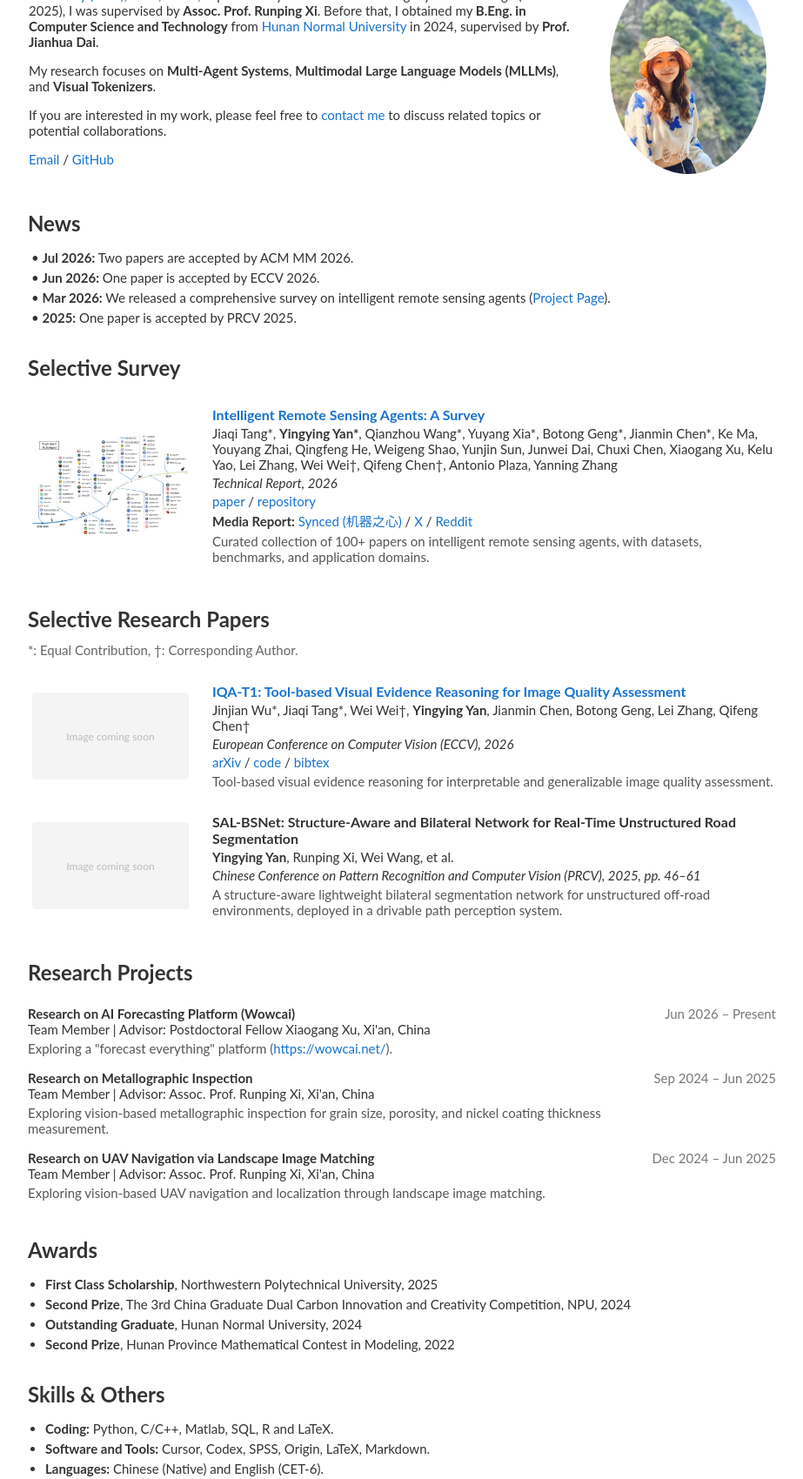
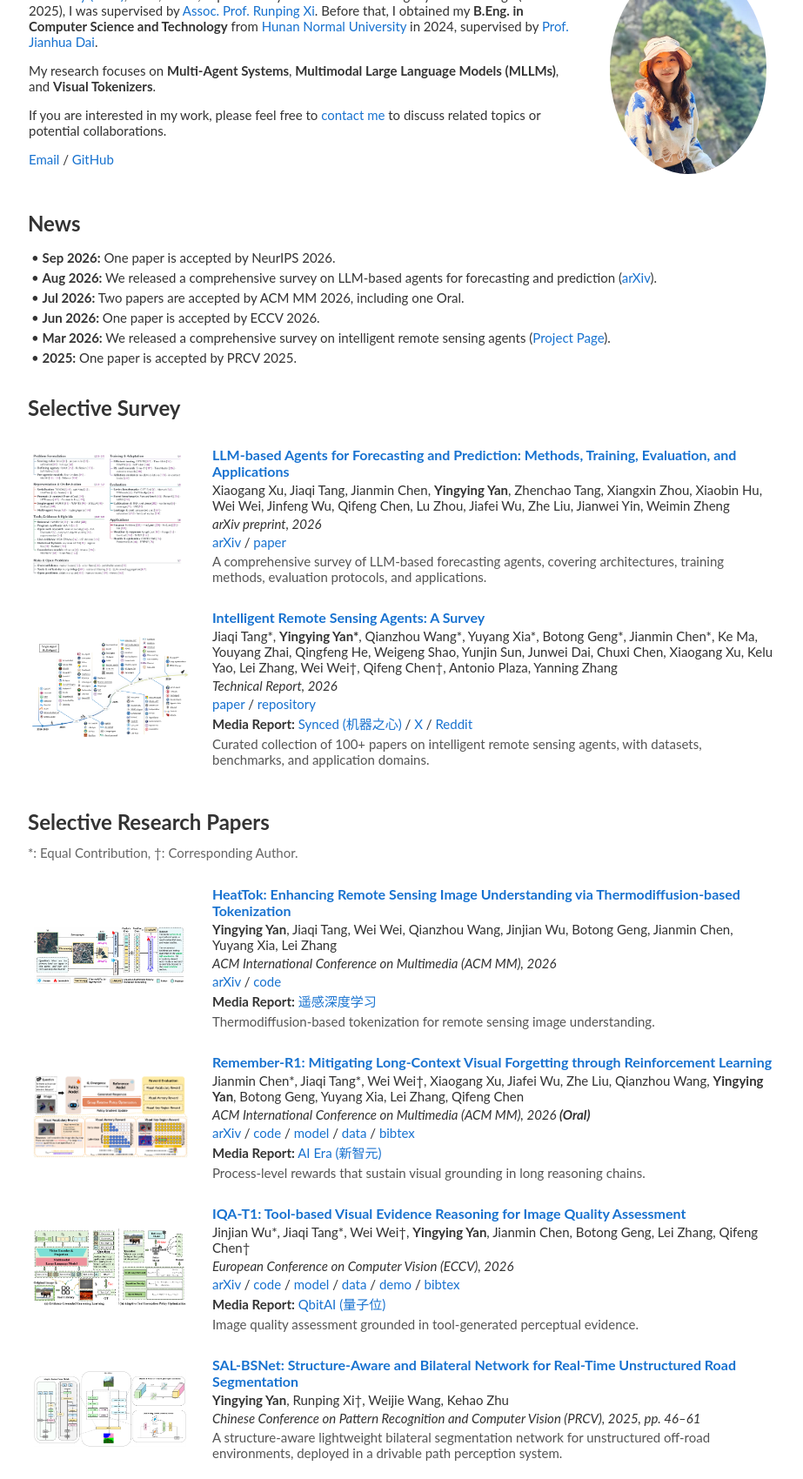
Before and after one commit to YingyingYan1/YingyingYan1.github.io, a plain HTML site: page index.html in a window 1280 px wide. Shown: the part 150-1850 px from the top of the page at 87% size, without its empty margins (178-1101 px from the left). Drawn offline with Linux system fonts and the light colour scheme.

Commit message:
Add files via upload

```diff
--- a/index.html
+++ b/index.html
@@ -21,10 +21,10 @@
           Xi'an, China, supervised by
           <a href="https://teacher.nwpu.edu.cn/weiwei.html" target="_blank" rel="noopener">Prof. Wei Wei</a>.
           During my master's stage (2024 &ndash; 2025), I was supervised by
-          <b>Assoc. Prof. Runping Xi</b>. Before that, I obtained my
+          <a href="https://teacher.nwpu.edu.cn/xirunping.html" target="_blank" rel="noopener">Assoc. Prof. Runping Xi</a>. Before that, I obtained my
           <b>B.Eng. in Computer Science and Technology</b> from
           <a href="https://www.hunnu.edu.cn/" target="_blank" rel="noopener">Hunan Normal University</a>
-          in 2024, supervised by <b>Prof. Jianhua Dai</b>.
+          in 2024, supervised by <a href="https://baike.baidu.com/item/%E4%BB%A3%E5%BB%BA%E5%8D%8E/72160" target="_blank" rel="noopener">Prof. Jianhua Dai</a>.
         </p>
         <p>
           My research focuses on <b>Multi-Agent Systems</b>,
@@ -37,7 +37,7 @@
         </p>
         <p>
           <a href="mailto:yanyyy@mail.nwpu.edu.cn">Email</a> /
-          <a href="https://github.com/19552651958" target="_blank" rel="noopener">GitHub</a>
+          <a href="https://github.com/YingyingYan1" target="_blank" rel="noopener">GitHub</a>
         </p>
       </td>
       <td class="intro-photo">
@@ -49,7 +49,10 @@
   <!-- News -->
   <div class="section-title">News</div>
   <ul class="news-list">
-    <li>&bull; <b>Jul 2026:</b> Two papers are accepted by ACM MM 2026.</li>
+    <li>&bull; <b>Sep 2026:</b> One paper is accepted by NeurIPS 2026.</li>
+    <li>&bull; <b>Aug 2026:</b> We released a comprehensive survey on LLM-based agents for forecasting and prediction
+      (<a href="https://arxiv.org/abs/2608.23058" target="_blank" rel="noopener">arXiv</a>).</li>
+    <li>&bull; <b>Jul 2026:</b> Two papers are accepted by ACM MM 2026, including one Oral.</li>
     <li>&bull; <b>Jun 2026:</b> One paper is accepted by ECCV 2026.</li>
     <li>&bull; <b>Mar 2026:</b> We released a comprehensive survey on intelligent remote sensing agents
       (<a href="https://github.com/PolyX-Research/Awesome-Remote-Sensing-Agents" target="_blank" rel="noopener">Project Page</a>).</li>
@@ -59,6 +62,30 @@
   <!-- Survey -->
   <div class="section-title">Selective Survey</div>
   <table class="pub-table">
+    <tr>
+      <td class="pub-img">
+        <img src="images/predict.png" alt="LLM-based Agents for Forecasting and Prediction" />
+      </td>
+      <td>
+        <div class="pub-title">
+          <a href="https://arxiv.org/abs/2608.23058" target="_blank" rel="noopener">
+            LLM-based Agents for Forecasting and Prediction: Methods, Training, Evaluation, and Applications
+          </a>
+        </div>
+        <div class="pub-authors">
+          Xiaogang Xu, Jiaqi Tang, Jianmin Chen, <span class="me">Yingying Yan</span>, Zhenchao Tang, Xiangxin Zhou, Xiaobin Hu,
+          Wei Wei, Jinfeng Wu, Qifeng Chen, Lu Zhou, Jiafei Wu, Zhe Liu, Jianwei Yin, Weimin Zheng
+        </div>
+        <div class="pub-venue">arXiv preprint, 2026</div>
+        <div class="pub-links">
+          <a href="https://arxiv.org/abs/2608.23058" target="_blank" rel="noopener">arXiv</a> /
+          <a href="https://arxiv.org/pdf/2608.23058" target="_blank" rel="noopener">paper</a>
+        </div>
+        <div class="pub-desc">
+          A comprehensive survey of LLM-based forecasting agents, covering architectures, training methods, evaluation protocols, and applications.
+        </div>
+      </td>
+    </tr>
     <tr>
       <td class="pub-img">
         <img src="images/roadmap.png" alt="Intelligent Remote Sensing Agents: A Survey" />
@@ -99,7 +126,66 @@
 
     <tr>
       <td class="pub-img">
-        <div class="noimg">Image coming soon</div>
+        <img src="images/heattok.png" alt="HeatTok" />
+      </td>
+      <td>
+        <div class="pub-title">
+          <a href="https://arxiv.org/abs/2608.22485" target="_blank" rel="noopener">
+            HeatTok: Enhancing Remote Sensing Image Understanding via Thermodiffusion-based Tokenization
+          </a>
+        </div>
+        <div class="pub-authors">
+          <span class="me">Yingying Yan</span>, Jiaqi Tang, Wei Wei, Qianzhou Wang, Jinjian Wu, Botong Geng, Jianmin Chen, Yuyang Xia, Lei Zhang
+        </div>
+        <div class="pub-venue">ACM International Conference on Multimedia (ACM MM), 2026</div>
+        <div class="pub-links">
+          <a href="https://arxiv.org/abs/2608.22485" target="_blank" rel="noopener">arXiv</a> /
+          <a href="https://github.com/YingyingYan1/HeatTok" target="_blank" rel="noopener">code</a>
+        </div>
+        <div class="pub-links">
+          <b>Media Report:</b>
+          <a href="https://mp.weixin.qq.com/s/UWxtBftkXYUL08j_9-_1KA" target="_blank" rel="noopener">遥感深度学习</a>
+        </div>
+        <div class="pub-desc">
+          Thermodiffusion-based tokenization for remote sensing image understanding.
+        </div>
+      </td>
+    </tr>
+
+    <tr>
+      <td class="pub-img">
+        <img src="images/remember.png" alt="Remember-R1" />
+      </td>
+      <td>
+        <div class="pub-title">
+          <a href="https://arxiv.org/abs/2608.01314" target="_blank" rel="noopener">
+            Remember-R1: Mitigating Long-Context Visual Forgetting through Reinforcement Learning
+          </a>
+        </div>
+        <div class="pub-authors">
+          Jianmin Chen*, Jiaqi Tang*, Wei Wei&dagger;, Xiaogang Xu, Jiafei Wu, Zhe Liu, Qianzhou Wang, <span class="me">Yingying Yan</span>, Botong Geng, Yuyang Xia, Lei Zhang, Qifeng Chen
+        </div>
+        <div class="pub-venue">ACM International Conference on Multimedia (ACM MM), 2026 <b>(Oral)</b></div>
+        <div class="pub-links">
+          <a href="https://arxiv.org/abs/2608.01314" target="_blank" rel="noopener">arXiv</a> /
+          <a href="https://github.com/Ch921-cell/Remember-R1" target="_blank" rel="noopener">code</a> /
+          <a href="https://huggingface.co/JM-Chen/Remember-R1-7B" target="_blank" rel="noopener">model</a> /
+          <a href="https://huggingface.co/datasets/JM-Chen/Remember-R1" target="_blank" rel="noopener">data</a> /
+          <a href="https://jqt.me/data/ChenACMMM2026_RememberR1.bib" target="_blank" rel="noopener">bibtex</a>
+        </div>
+        <div class="pub-links">
+          <b>Media Report:</b>
+          <a href="https://mp.weixin.qq.com/s/FptNK8m4CV9_FqM-yT0MWQ" target="_blank" rel="noopener">AI Era (新智元)</a>
+        </div>
+        <div class="pub-desc">
+          Process-level rewards that sustain visual grounding in long reasoning chains.
+        </div>
+      </td>
+    </tr>
+
+    <tr>
+      <td class="pub-img">
+        <img src="images/IQA.png" alt="IQA-T1" />
       </td>
       <td>
         <div class="pub-title">
@@ -114,22 +200,33 @@
         <div class="pub-links">
           <a href="https://arxiv.org/abs/2607.12375" target="_blank" rel="noopener">arXiv</a> /
           <a href="https://github.com/zibuyu-02/IQA-T1" target="_blank" rel="noopener">code</a> /
-          <a href="https://github.com/zibuyu-02/IQA-T1" target="_blank" rel="noopener">bibtex</a>
+          <a href="https://huggingface.co/zibuyu-02/IQA-T1" target="_blank" rel="noopener">model</a> /
+          <a href="https://huggingface.co/datasets/zibuyu-02/Q-Tool" target="_blank" rel="noopener">data</a> /
+          <a href="https://huggingface.co/spaces/Jiaqi-hkust/IQA-T1" target="_blank" rel="noopener">demo</a> /
+          <a href="https://jqt.me/data/WuECCV2026_IQAT1.bib" target="_blank" rel="noopener">bibtex</a>
+        </div>
+        <div class="pub-links">
+          <b>Media Report:</b>
+          <a href="https://mp.weixin.qq.com/s/rqYcu5ouwl04ucqxBxdMDQ" target="_blank" rel="noopener">QbitAI (量子位)</a>
         </div>
         <div class="pub-desc">
-          Tool-based visual evidence reasoning for interpretable and generalizable image quality assessment.
+          Image quality assessment grounded in tool-generated perceptual evidence.
         </div>
       </td>
     </tr>
 
     <tr>
       <td class="pub-img">
-        <div class="noimg">Image coming soon</div>
+        <img src="images/sal-bsnet.png" alt="SAL-BSNet" />
       </td>
       <td>
-        <div class="pub-title">SAL-BSNet: Structure-Aware and Bilateral Network for Real-Time Unstructured Road Segmentation</div>
+        <div class="pub-title">
+          <a href="https://link.springer.com/chapter/10.1007/978-981-95-5740-0_4" target="_blank" rel="noopener">
+            SAL-BSNet: Structure-Aware and Bilateral Network for Real-Time Unstructured Road Segmentation
+          </a>
+        </div>
         <div class="pub-authors">
-          <span class="me">Yingying Yan</span>, Runping Xi, Wei Wang, et al.
+          <span class="me">Yingying Yan</span>, Runping Xi&dagger;, Weijie Wang, Kehao Zhu
         </div>
         <div class="pub-venue">Chinese Conference on Pattern Recognition and Computer Vision (PRCV), 2025, pp. 46&ndash;61</div>
         <div class="pub-desc">
```
